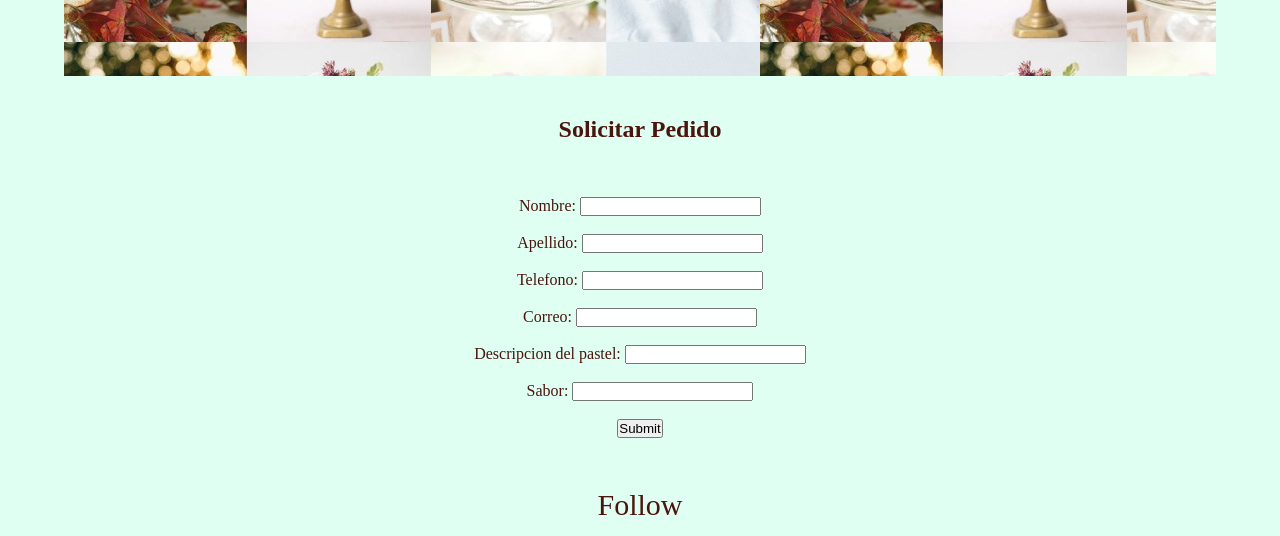
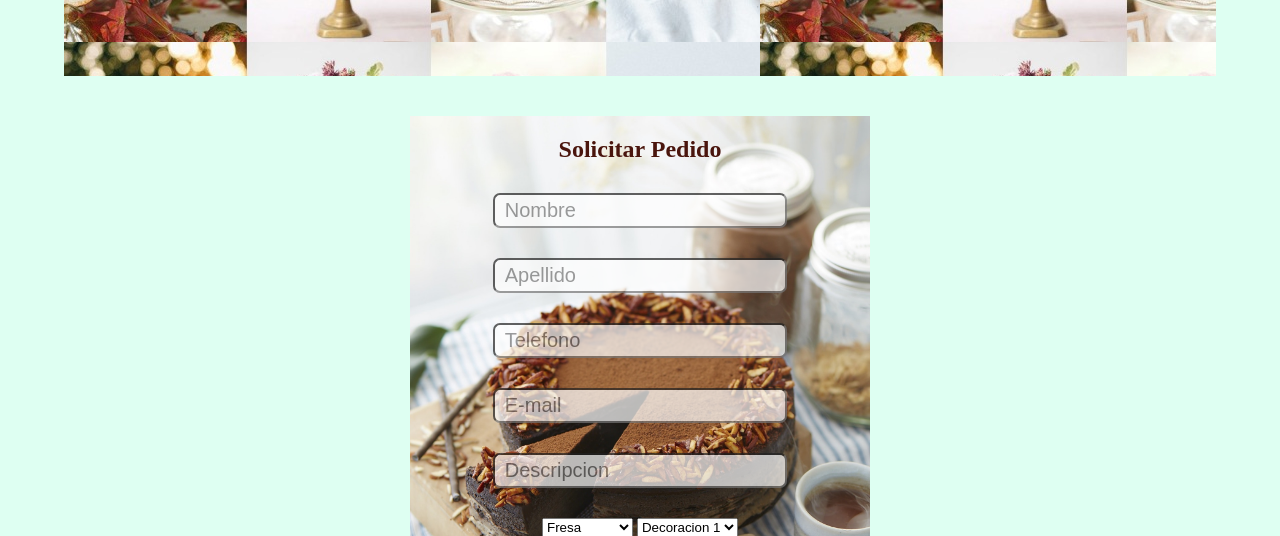
Before and after one commit to EduardoCruz397/FrontEndKata2, a plain HTML site: page index.html in a window 1280 px wide. Shown: the part 2010-2546 px from the top of the page. Drawn offline with Linux system fonts and the light colour scheme.

Commit message:
Actualizacion del formulario

```diff
--- a/index.html
+++ b/index.html
@@ -43,9 +43,9 @@
         <hr>
         <!--SHOWCASE-->
         <header class="showcase">
-            <h2>Big news today</h2>
-            <p>Lorem ipsum dolor sit amet consectetur adipisicing elit. Illo eum qui, deserunt omnis suscipit quas nulla tempore libero ipsam! Fuga ipsum quo error eos molestiae voluptatum nam assumenda laborum at!</p>
-            <a href="#" class="btn">Read more <i class="fas fa-angle-double-right"></i></a>
+            <h2>Space Cake</h2>
+            <p>Un sabor fuera de este mundo.</p>
+            <a href="#" class="btn">Hacer Pedido<i class="fas fa-angle-double-right"></i></a>
         </header>
 
         <!--News Cards-->
@@ -120,44 +120,32 @@
             </div>
         </section>
 
-        <center>
+        <div class="forms">
             <h2>Solicitar Pedido</h2>
-            <br>
-            <br><br>
             <form action="">
-                <label for="">Nombre: </label>
-                <input type="text" required>
-                <br>
+                <input type="text" class="formulario" required placeholder="Nombre">
+                <input type="text" class="formulario" required placeholder="Apellido">
+                <input type="tel" class="formulario" required placeholder="Telefono">
+                <input type="email" class="formulario" placeholder="E-mail" required>
+                <input type="text" class="formulario" placeholder="Descripcion" required>
+
+                <select name="Sabor">
+                    <option value="1">Fresa</option>
+                    <option value="2">Chocolate</option>
+                    <option value="3">Vainilla</option>
+                    <option value="4">Tres leches</option>
+                </select>
+                <select name="decoracion">
+                    <option value="1">Decoracion 1<img src="assets/img/tematica.jpg" alt="tematica"></option>
+                    <option value="2">Chocolate</option>
+                    <option value="3">Vainilla</option>
+                    <option value="4">Tres leches</option>
+                </select>
                 <br>
 
-                <label for="">Apellido: </label>
-                <input type="text" required>
-                <br>
-                <br>
-
-                <label for="">Telefono: </label>
-                <input type="tel" required>
-                <br>
-                <br>
-
-                <label for="">Correo: </label>
-                <input type="email">
-                <br>
-                <br>
-
-                <label for="">Descripcion del pastel: </label>
-                <input type="text">
-                <br>
-                <br>
-
-                <label for="">Sabor: </label>
-                <input type="text">
-                <br>
-                <br>
-
-                <input type="submit">
+                <input type="submit" class="btn">
             </form>
-        </center>
+        </div>
 
         <section class="social">
             <p>Follow</p>
--- a/styles/style.css
+++ b/styles/style.css
@@ -70,7 +70,7 @@ hr{
     flex-direction: column;
     align-items: center;
     justify-content: flex-end;
-    color: #defff2;
+    color: #000;
 }
 .btn {
     cursor: pointer;
@@ -156,6 +156,30 @@ hr{
 .cards-banner-two h2 {
     margin: 10px 0 20px 0;
 }
+
+/*Formulario*/
+
+
+.forms{
+    width: 40%;
+    margin: 0 auto;
+    padding: 20px;
+    text-align: center;
+    background: url('../assets/img/fondoForms.jpg') no-repeat center center/cover;
+    color: #4A150D;
+}
+.forms .formulario{
+    display: block;
+    margin: 30px auto;
+    padding-left: 10px;
+    width: 70%;
+    height: 35px;
+    font-size: 20px;
+    border-radius: 7px;
+    opacity: .7;
+}
+
+
 /* SOCIAL */
 
 .social {
```
Also changed, not shown: assets/img/fondoForms.jpg (added), assets/img/image-five.jpg (deleted), assets/img/image-four.jpg (deleted), assets/img/image-three.jpg (deleted), assets/img/tech-red.jpg (deleted).
